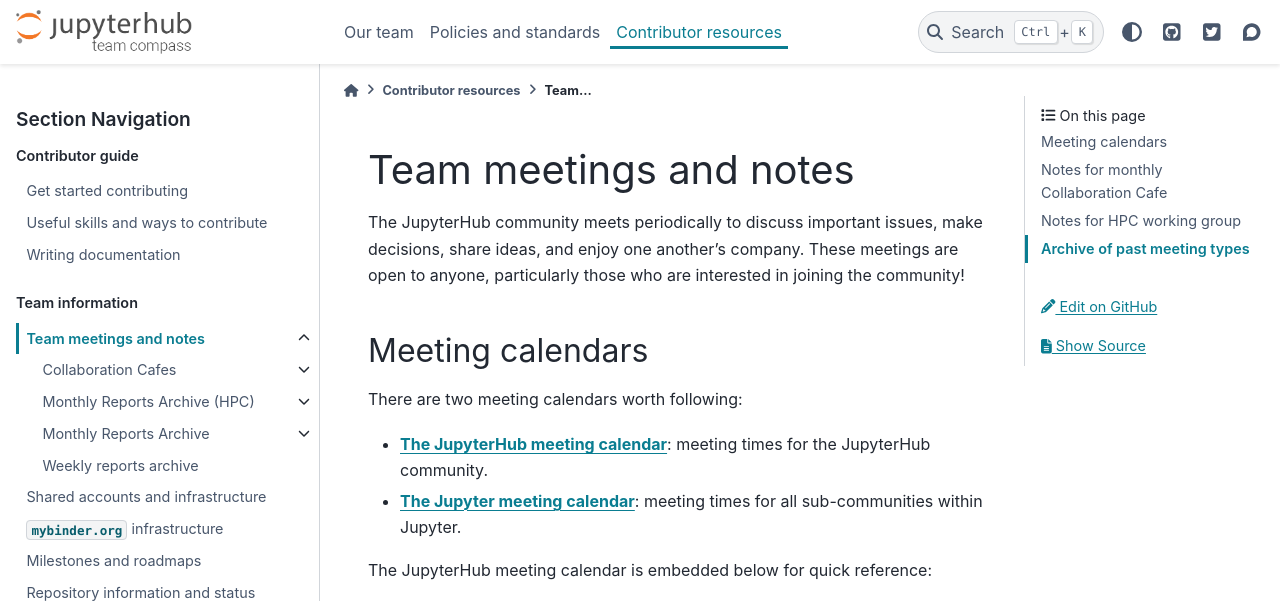
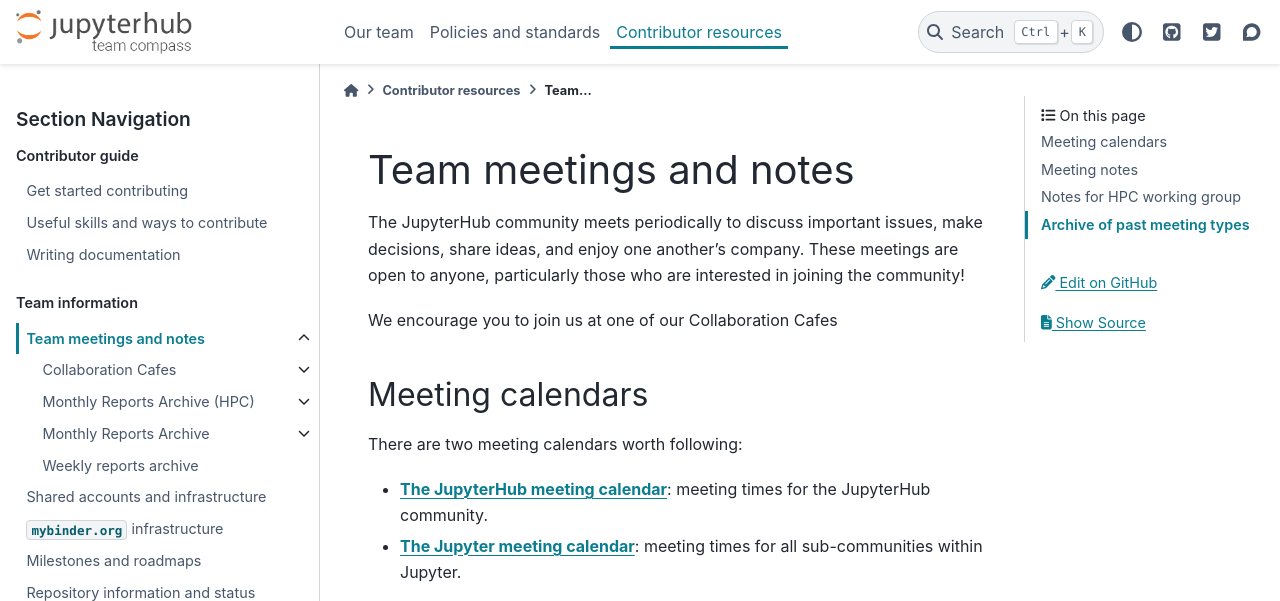
Before and after one commit to jupyterhub/team-compass, a Sphinx documentation site: the page built from docs/meetings/index.md, in a window 1280 px wide and 1400 px high. Shown: the top 601 px of the window. Built offline with Sphinx 7.4.7 and the PyData theme 0.15.4, drawn with Linux system fonts in a browser that asks for light colours; the version number could not be read and is left out; some of the changed text lies outside the part shown; grey boxes are pictures that could not be loaded.

Commit message:
update documentation around meetings

```diff
--- a/docs/meetings/index.md
+++ b/docs/meetings/index.md
@@ -4,6 +4,8 @@
 
 The JupyterHub community meets periodically to discuss important issues, make decisions, share ideas, and enjoy one another's company.
 These meetings are open to anyone, particularly those who are interested in joining the community!
+
+We encourage you to join us at one of our Collaboration Cafes
 
 (meetings:calendars)=
 ## Meeting calendars
@@ -17,9 +19,9 @@
 
 <iframe src="https://calendar.google.com/calendar/embed?src=aqpkui5q7oi32pk9tcp53hnssc%40group.calendar.google.com&ctz=America%2FLos_Angeles" style="border: 0" width="800" height="600" frameborder="0" scrolling="no"></iframe>
 
-## Notes for monthly Collaboration Cafe
+## Meeting notes
 
-The JupyterHub team has a monthly Collaboration Cafe (see [](meetings:calendars)).
+The JupyterHub team has a Collaboration Cafe (see [](meetings:calendars)).
 We use [this HackMD for topic suggestions and capturing discussion](https://hackmd.io/@sgibson91/hubs-team-meeting).
 
 We rotate time zones for each meeting to ensure that there is a timezone-friendly meeting for anybody in the world at least once every two months.
```
